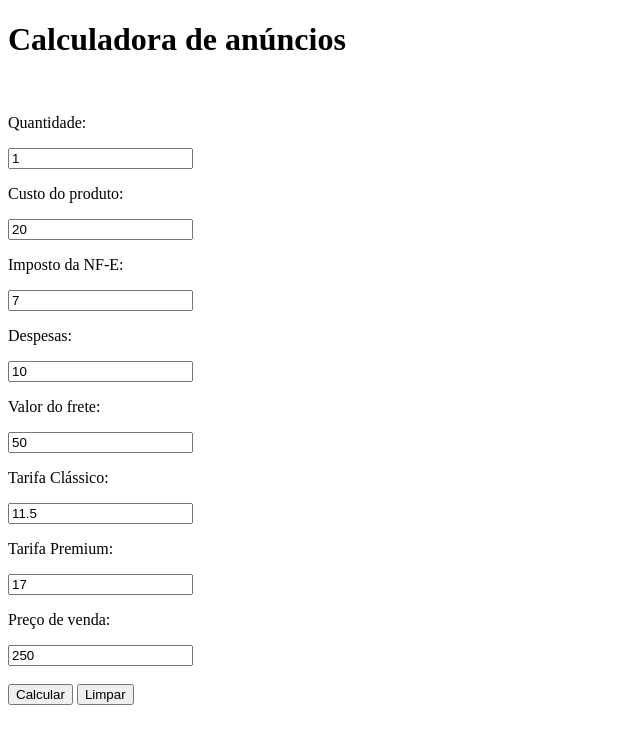
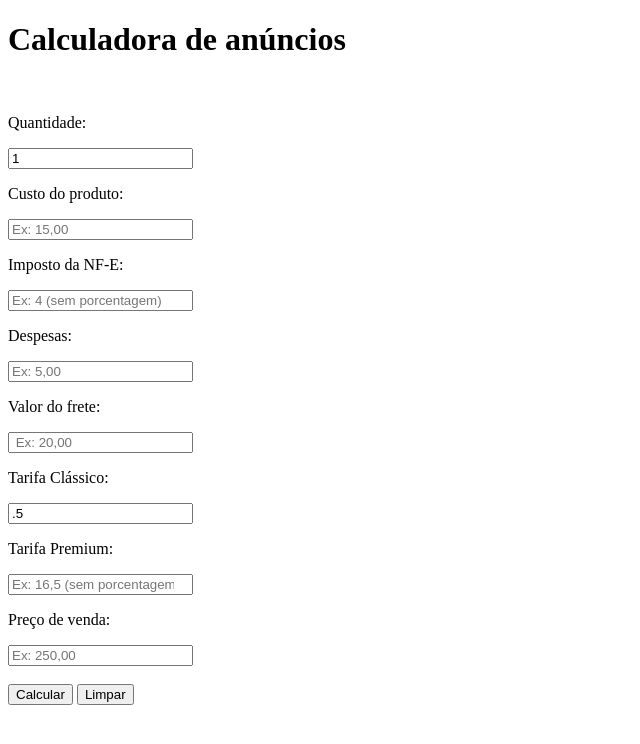
Before and after one commit to thaianramalho/FormularioHtmlProjeto, a PHP site: page / in a window 1280 px wide. Shown: the top 744 px of the page, without its empty margins (0-640 px from the left). Run offline with PHP 8.4, Linux system fonts and the light colour scheme.

Commit message:
retirado values

```diff
--- a/index.php
+++ b/index.php
@@ -62,30 +62,30 @@ function calculoAnuncioPremium($custo, $notaFiscalPorcentagem, $premiumPorcentag
     <div class="fundo">
         <h1>Calculadora de anúncios</h1><br>
         <div class=calculadora>
-            <form name="cad" method="POST" action="">
+            <form name="cad" method="POST" action="calc.php">
                 <p>Quantidade:</p>
                 <input placeholder="Ex: 1" type="number" name="quantidade" min="1" value="1" required><br>
 
                 <p>Custo do produto:</p>
-                <input placeholder="Ex: 15,00" pattern="[0-9]+([,\.][0-9]+)?" step="any" type="number" name="produto" min="1" value="20" required><br>
+                <input placeholder="Ex: 15,00" pattern="[0-9]+([,\.][0-9]+)?" step="any" type="number" name="produto" min="1" value="" required><br>
 
                 <p>Imposto da NF-E:</p>
-                <input placeholder="Ex: 4 (sem porcentagem)" pattern="[0-9]+([,\.][0-9]+)?" step="any" type="number" name="notaFiscal" min="0" value="7" required><br>
+                <input placeholder="Ex: 4 (sem porcentagem)" pattern="[0-9]+([,\.][0-9]+)?" step="any" type="number" name="notaFiscal" min="0" value="" required><br>
 
                 <p>Despesas:</p>
-                <input placeholder="Ex: 5,00" pattern="[0-9]+([,\.][0-9]+)?" step="any" type="number" name="despesas" min="0" value="10"><br>
+                <input placeholder="Ex: 5,00" pattern="[0-9]+([,\.][0-9]+)?" step="any" type="number" name="despesas" min="0" value=""><br>
 
                 <p>Valor do frete:</p>
-                <input placeholder=" Ex: 20,00" pattern="[0-9]+([,\.][0-9]+)?" step="any" type="number" name="frete" min="0" value="50"><br>
+                <input placeholder=" Ex: 20,00" pattern="[0-9]+([,\.][0-9]+)?" step="any" type="number" name="frete" min="0" value=""><br>
 
                 <p>Tarifa Clássico:</p>
-                <input placeholder="Ex: 11,5 (sem porcentagem)" pattern="[0-9]+([,\.][0-9]+)?" step="any" type="number" name="classico" min="1" value="11.5" required><br>
+                <input placeholder="Ex: 11,5 (sem porcentagem)" pattern="[0-9]+([,\.][0-9]+)?" step="any" type="number" name="classico" min="1" value=".5" required><br>
 
                 <p>Tarifa Premium:</p>
-                <input placeholder="Ex: 16,5 (sem porcentagem)" pattern="[0-9]+([,\.][0-9]+)?" step="any" type="number" name="premium" min="1" value="17" required><br>
+                <input placeholder="Ex: 16,5 (sem porcentagem)" pattern="[0-9]+([,\.][0-9]+)?" step="any" type="number" name="premium" min="1" value="" required><br>
 
                 <p>Preço de venda:</p>
-                <input placeholder="Ex: 250,00" pattern="[0-9]+([,\.][0-9]+)?" step="any" type="number" name="venda" min="1" value="250" required><br>
+                <input placeholder="Ex: 250,00" pattern="[0-9]+([,\.][0-9]+)?" step="any" type="number" name="venda" min="1" value="" required><br>
                 <br>
                 <input type="submit" value="Calcular">
                 <input type="reset" value="Limpar">
```
